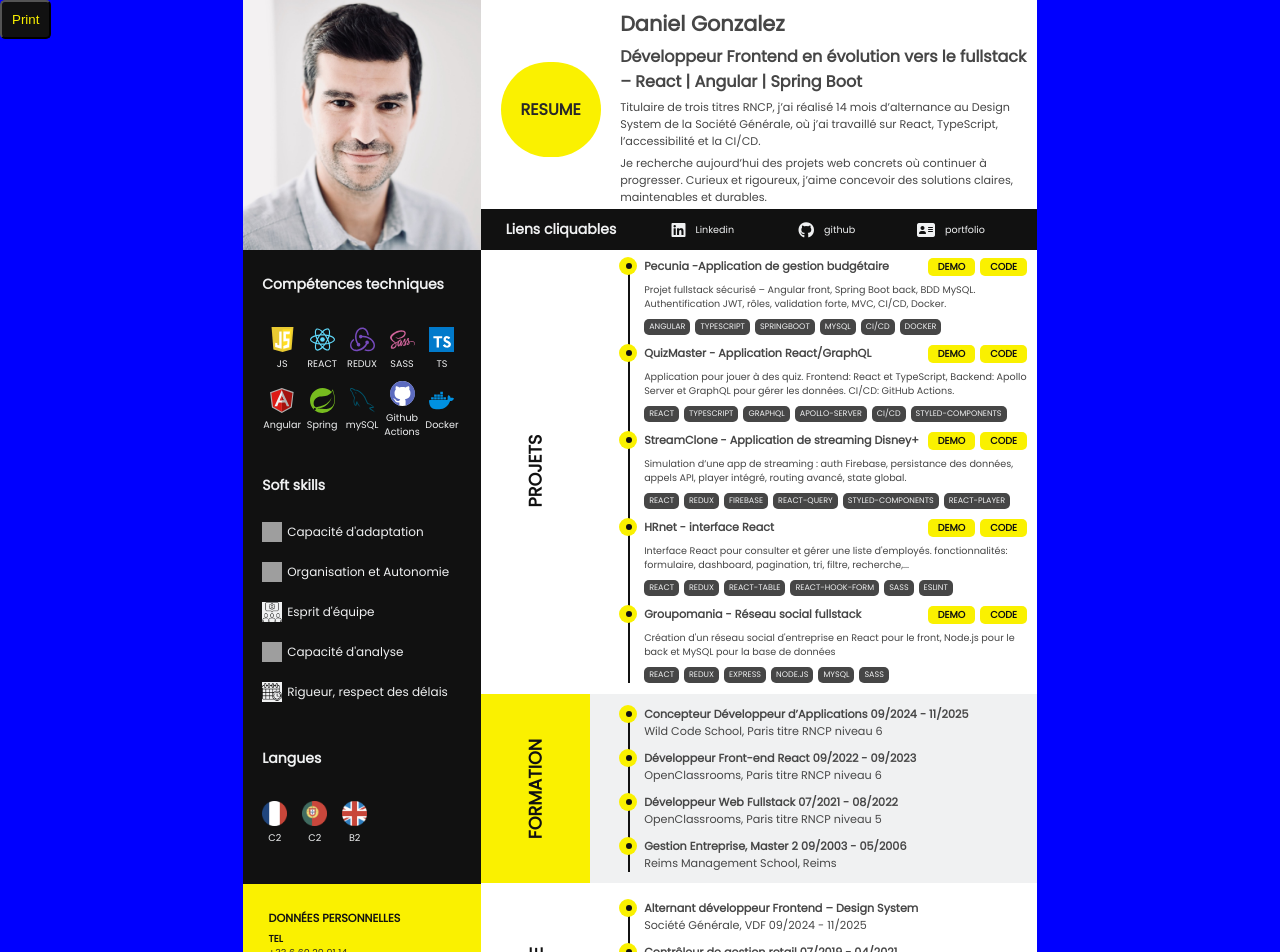
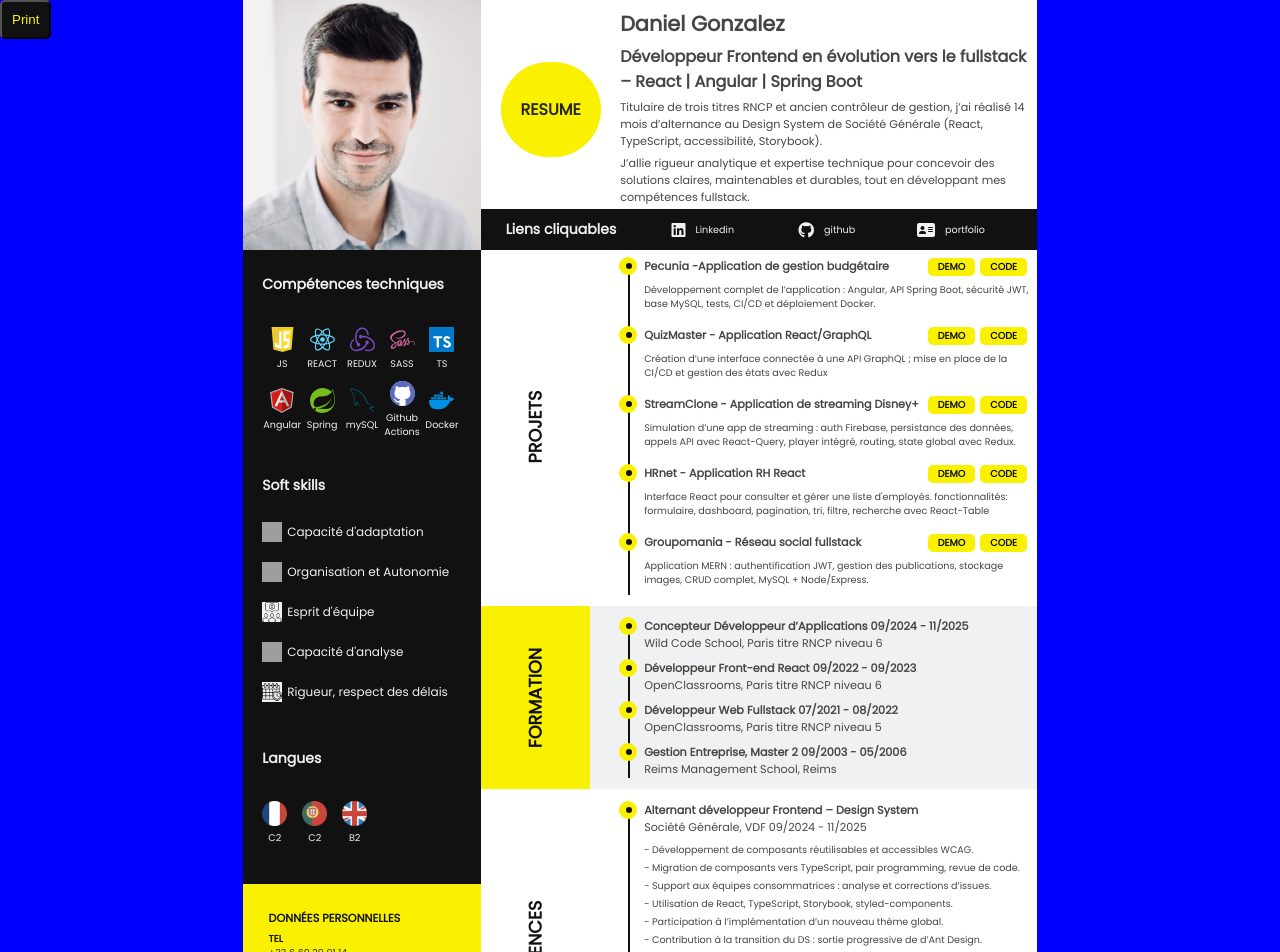
Before and after one commit to danielgonzalez0/20230804-CV2, a React (Create React App) app: page / in a window 1280 px wide. Shown: the top 952 px of the page. Built offline with nearby package versions, Linux system fonts and the light colour scheme; grey boxes are pictures that could not be loaded.

Commit message:
save dev full du 15122025

```diff
--- a/src/assets/data/projets.json
+++ b/src/assets/data/projets.json
@@ -2,7 +2,7 @@
   "projets": [
     {
       "title": "Pecunia -Application de gestion budgétaire",
-      "desc": "Projet fullstack sécurisé – Angular front, Spring Boot back, BDD MySQL. Authentification JWT, rôles, validation forte, MVC, CI/CD, Docker.",
+      "desc": "Développement complet de l’application : Angular, API Spring Boot, sécurité JWT, base MySQL, tests, CI/CD et déploiement Docker.",
 
       "links": ["https://github.com/Pecunia-App", "https://pecuniapp.com/"],
       "icons": [
@@ -16,7 +16,7 @@
     },
     {
       "title": "QuizMaster - Application React/GraphQL",
-      "desc": "Application pour jouer à des quiz. Frontend: React et TypeScript, Backend: Apollo Server et GraphQL pour gérer les données. CI/CD: GitHub Actions.",
+      "desc": "Création d’une interface connectée à une API GraphQL ; mise en place de la CI/CD et gestion des états avec Redux",
       "links": [
         "https://github.com/danielgonzalez0/20240119-TS-React-frontend-quizz-app",
         "https://20240119-ts-react-frontend-quizz-app.vercel.app/"
@@ -32,7 +32,7 @@
     },
     {
       "title": "StreamClone - Application de streaming Disney+",
-      "desc": "Simulation d’une app de streaming : auth Firebase, persistance des données, appels API, player intégré, routing avancé, state global.",
+      "desc": "Simulation d’une app de streaming : auth Firebase, persistance des données, appels API avec React-Query, player intégré, routing, state global avec Redux.",
       "links": [
         "https://github.com/danielgonzalez0/20230812-Disney-plus-test",
         "https://20230812-disney-plus-test.vercel.app/"
@@ -56,8 +56,8 @@
       "icons": ["REACT", "REDUX", "RECHARTS", "AXIOS", "SASS", "API COINGECKO"]
     },
     {
-      "title": "HRnet - interface React",
-      "desc": "Interface React pour consulter et gérer une liste d'employés. fonctionnalités: formulaire, dashboard, pagination, tri, filtre, recherche,...",
+      "title": "HRnet - Application RH React",
+      "desc": "Interface React pour consulter et gérer une liste d'employés. fonctionnalités: formulaire, dashboard, pagination, tri, filtre, recherche avec React-Table",
       "links": [
         "https://github.com/danielgonzalez0/P14-OC-20230612-HRnet",
         "https://p14-oc-20230612-h-rnet.vercel.app/"
@@ -73,7 +73,7 @@
     },
     {
       "title": "Groupomania - Réseau social fullstack",
-      "desc": "Création d'un réseau social d'entreprise en React pour le front, Node.js pour le back et MySQL pour la base de données",
+      "desc": "Application MERN : authentification JWT, gestion des publications, stockage images, CRUD complet, MySQL + Node/Express.",
       "links": [
         "https://github.com/danielgonzalez0/DanielGonzalez_7_28042022",
         "https://www.youtube.com/watch?v=ATJyLR6_BIg"
--- a/src/components/header/Header.jsx
+++ b/src/components/header/Header.jsx
@@ -27,9 +27,13 @@ import React from 'react';
 //   'Autonome, rigoureux, j’aime apprendre et concevoir des solutions claires, maintenables et pensées pour durer.',
 // ]
 const textArray = [
-  `Titulaire de trois titres RNCP, j’ai réalisé 14 mois d’alternance au Design System de la Société Générale, où j’ai travaillé sur React, TypeScript, l’accessibilité et la CI/CD.`,
-  `Je recherche aujourd’hui des projets web concrets où continuer à progresser. Curieux et rigoureux, j’aime concevoir des solutions claires, maintenables et durables.`,
+  `Titulaire de trois titres RNCP et ancien contrôleur de gestion, j’ai réalisé 14 mois d’alternance au Design System de Société Générale (React, TypeScript, accessibilité, Storybook). `,
+  `J’allie rigueur analytique et expertise technique pour concevoir des solutions claires, maintenables et durables, tout en développant mes compétences fullstack.`,
 ]
+// const textArray = [
+//   `Titulaire de trois titres RNCP, j’ai réalisé 14 mois d’alternance au Design System de la Société Générale, où j’ai travaillé sur React, TypeScript, l’accessibilité et storybook.`,
+//   `Je recherche aujourd’hui des projets web concrets où continuer à progresser. Curieux et rigoureux, j’aime concevoir des solutions claires, maintenables et durables.`,
+// ]
 
 // const text = `Professionnel aguerri, je m’investis depuis 2 ans dans le développement web. Rigueur, autonomie, fiabilité et engagement sont autant de valeurs que je porte dans chaque projet. Pour moi, le métier de développeur représente une opportunité de partager des connaissances, d'apprendre de nouvelles technologies et de collaborer autour d'un objectif commun.`;
 // const text = `Développeur web spécialisé en React, je suis capable de travailler sur des projets d'intégration web, d'optimisation ou de débogage de code, ou encore d'implémentation de nouvelles fonctionnalités.
--- a/src/components/main/ContentHook.jsx
+++ b/src/components/main/ContentHook.jsx
@@ -1,17 +1,22 @@
 import React from 'react';
 
-const ContentHook = ({ title, subtitle, desc, icons, links }) => {
+const ContentHook = ({ title, subtitle, desc, array, links }) => {
 
   return (
     <div className="contentHook">
       <h4>{title}</h4>
       <h5>{subtitle}</h5>
       {desc && <ul className='contentHook-desc'>{desc}</ul>}
-      {icons && <ul className='icons-container'>
+      {array && <ul className='contentHook-array'>
+        {array.map((item, index) => (
+          <li key={index}>- {item}</li>
+        ))}
+      </ul> }
+      {/* {icons && <ul className='icons-container'>
         {icons.map((icon, index) => {
           return <li key={index}>{icon}</li>
         })}
-      </ul>}
+      </ul>} */}
       {links && <ul className='links-container'>
         <li>
           <a
--- a/src/components/main/Experience.jsx
+++ b/src/components/main/Experience.jsx
@@ -7,6 +7,14 @@ const Experience = () => {
       title: 'Alternant développeur Frontend – Design System',
       sub: 'Société Générale, VDF 09/2024 - 11/2025',
       // desc: `Développpeur front-end React dans l'équipe Design System`,
+      array: [
+        `Développement de composants réutilisables et accessibles WCAG.`,
+        `Migration de composants vers TypeScript, pair programming, revue de code.`,
+        `Support aux équipes consommatrices : analyse et corrections d’issues.`,
+        `Utilisation de React, TypeScript, Storybook, styled-components.`,
+        `Participation à l’implémentation d’un nouveau thème global.`,
+        `Contribution à la transition du DS : sortie progressive de d’Ant Design.`
+      ]
     },
     {
       title: 'Contrôleur de gestion retail 07/2019 - 04/2021',
@@ -33,7 +41,7 @@ const Experience = () => {
     <div className="experience">
       <div className="experience-left">
         <p>
-          <span>EXPERIENCE</span>
+          <span>EXPERIENCES</span>
         </p>
       </div>
       <div className="experience-container">
@@ -43,6 +51,7 @@ const Experience = () => {
             title={work.title}
             subtitle={work.sub}
             desc={work.desc}
+            array={work.array}
           />
         ))}
       </div>
--- a/src/components/main/Projets.jsx
+++ b/src/components/main/Projets.jsx
@@ -24,7 +24,7 @@ const Projets = () => {
                   key={index}
                   title={projet.title}
                   desc={projet.desc}
-                  icons={projet.icons}
+                  // icons={projet.icons}
                   links={projet.links}
                 />
 
--- a/src/components/main/_contentHook.scss
+++ b/src/components/main/_contentHook.scss
@@ -1,5 +1,5 @@
 .contentHook {
-  margin-bottom: 10px;
+  margin-bottom: 8px;
   position: relative;
   &:last-child {
     margin: 0;
@@ -70,13 +70,30 @@
   }
 }
 
-.icons-container, .links-container {
+.contentHook-array {
+  padding: 5px 0;
+  font-size: $h6-font-size;
+  font-weight: 400;
+  display: flex;
+  flex-direction: column;
+  li {
+    display: block;
+    width: 100%;
+    display: flex;
+    flex-wrap: wrap;
+    margin: 2px 0;
+  }
+}
+
+.icons-container,
+.links-container {
   position: relative;
   display: flex;
   flex-wrap: wrap;
   gap: 5px;
 
-  li, a {
+  li,
+  a {
     display: inline;
     font-size: $h7-font-size;
     font-weight: 500;
@@ -91,11 +108,11 @@
   position: absolute;
   top: 0;
   right: 10px;
- a, li{
+  a,
+  li {
     background-color: $yellow;
     color: $black2;
     font-size: $h6-font-size;
     font-weight: 700;
   }
-
 }
--- a/src/components/main/_main.scss
+++ b/src/components/main/_main.scss
@@ -53,7 +53,7 @@
 .experience-container {
   position: relative;
   padding-left: 1.5rem;
-  margin: 1.05rem 0 0 0;
+  margin: 0.8rem 0 0 0;
   &:after {
     position: absolute;
     content: '';
```
Lines whose indentation alone changed are shown as unchanged.
